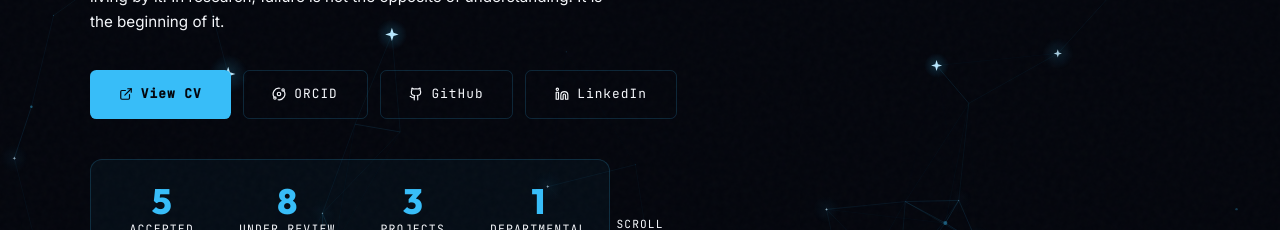
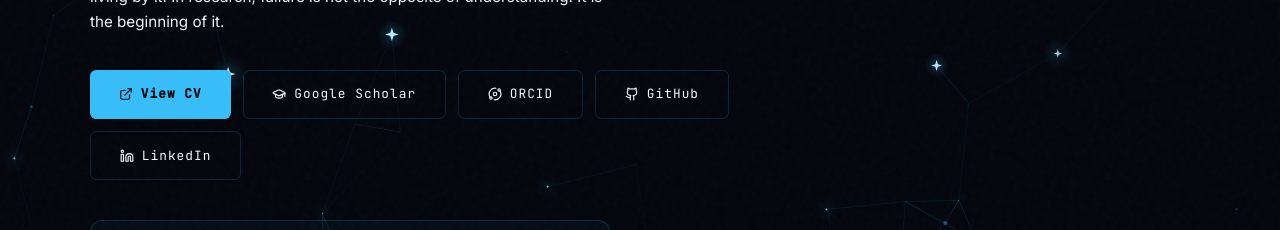
Before and after one commit to iamshibly/my-portfolio, a React (Vite) app: page / in a window 1280 px wide. Shown: the part 457-687 px from the top of the page. Built offline with nearby package versions, Linux system fonts and the light colour scheme; no server answers.

Commit message:
Add Google Scholar link and update CV

```diff
--- a/src/data/portfolio.ts
+++ b/src/data/portfolio.ts
@@ -24,6 +24,7 @@ export const personalInfo = {
     orcid:    'https://orcid.org/0009-0001-0674-0240',
     github:   'https://github.com/iamshibly',
     linkedin: 'https://www.linkedin.com/in/iamshibly/',
+    googleScholar: 'https://scholar.google.com/citations?view_op=list_works&hl=en&user=hnlFuBwAAAAJ',
   },
 } as const;
 
@@ -383,7 +384,7 @@ export const experience: Experience[] = [
     org:         'IMUN (International Model United Nations)',
     orgUrl:      'https://www.internationalmun.org/',
     description:
-      'Represented IMUN on the Southeast University campus as a Campus Ambassador — running outreach for the organisation\u2019s diplomacy simulations, briefing prospective delegates on committee formats, and channelling interested students into IMUN\u2019s online conferences.',
+      'Represented IMUN on the Southeast University campus as a Campus Ambassador — running outreach for the organisation’s diplomacy simulations, briefing prospective delegates on committee formats, and channelling interested students into IMUN’s online conferences.',
     links: [
       { label: 'Offer Letter', url: 'https://drive.google.com/file/d/1xQSNMAZcsWHuVMru1aA6vGxK2Ebdk-2z/view?usp=sharing' },
     ],
@@ -532,7 +533,7 @@ export const news: NewsItem[] = [
     date: 'September 2025',
     title: 'Appointed Director of Project Management — Roots of Rise (NGO)',
     summary:
-      'Joined Roots of Rise as Director of Project Management (Volunteer). Roots of Rise is a youth-driven NGO built around the 3E motto — Educate, Empower, Elevate — working toward a sustainable and just future. The role covers project planning, volunteer coordination, and programme delivery for the organisation\u2019s education and community-impact initiatives.',
+      'Joined Roots of Rise as Director of Project Management (Volunteer). Roots of Rise is a youth-driven NGO built around the 3E motto — Educate, Empower, Elevate — working toward a sustainable and just future. The role covers project planning, volunteer coordination, and programme delivery for the organisation’s education and community-impact initiatives.',
     image: '/news/roots-of-rise-2025.jpg',
     featured: false,
   },
--- a/src/sections/ContactSection.tsx
+++ b/src/sections/ContactSection.tsx
@@ -1,5 +1,5 @@
 import { useState } from 'react';
-import { Mail, Phone, MapPin, Github, Linkedin, Orbit, Send, CheckCircle, AlertCircle } from 'lucide-react';
+import { Mail, Phone, MapPin, Github, Linkedin, Orbit, Send, CheckCircle, AlertCircle, GraduationCap } from 'lucide-react';
 import { personalInfo, references } from '../data/portfolio';
 import { useScrollReveal } from '../hooks/useScrollReveal';
 
@@ -108,9 +108,10 @@ const ContactSection = () => {
 
             <div className="social-row">
               {[
+                { icon: <GraduationCap size={18} />, href: personalInfo.socials.googleScholar, label: 'Google Scholar' },
+                { icon: <Orbit size={18} />,    href: personalInfo.socials.orcid,    label: 'ORCID' },
                 { icon: <Github size={18} />,   href: personalInfo.socials.github,   label: 'GitHub' },
                 { icon: <Linkedin size={18} />, href: personalInfo.socials.linkedin, label: 'LinkedIn' },
-                { icon: <Orbit size={18} />,    href: personalInfo.socials.orcid,    label: 'ORCID' },
               ].map(s => (
                 <a key={s.label} href={s.href} target="_blank" rel="noopener noreferrer"
                    aria-label={s.label} className="social-btn">
--- a/src/sections/HeroSection.tsx
+++ b/src/sections/HeroSection.tsx
@@ -1,5 +1,6 @@
 import { useState } from 'react';
-import { ExternalLink, Github, Linkedin, Play, Orbit } from 'lucide-react';
+import { ExternalLink, Github, Linkedin, Play, Orbit, GraduationCap } from 'lucide-react';
+
 import { personalInfo, heroStats } from '../data/portfolio';
 import { useScrollReveal, useCountUp } from '../hooks/useScrollReveal';
 import VideoModal from '../components/VideoModal';
@@ -135,6 +136,9 @@ const HeroSection = () => {
                 className="btn-primary"
               >
                 <ExternalLink size={14} /> View CV
+              </a>
+              <a href={personalInfo.socials.googleScholar} target="_blank" rel="noopener noreferrer" className="btn-outline">
+                <GraduationCap size={14} /> Google Scholar
               </a>
               <a href={personalInfo.socials.orcid} target="_blank" rel="noopener noreferrer" className="btn-outline">
                 <Orbit size={14} /> ORCID
```
Also changed, not shown: thumb.jpg (added), 1 other file (tests, documents, lock files or other folders).
